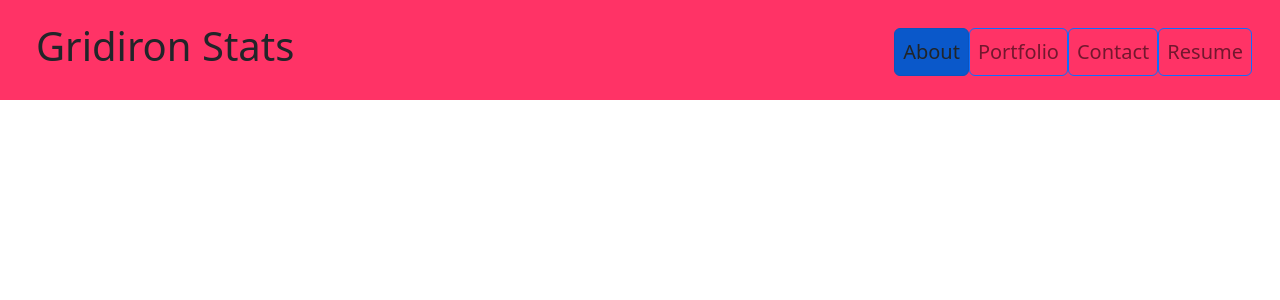
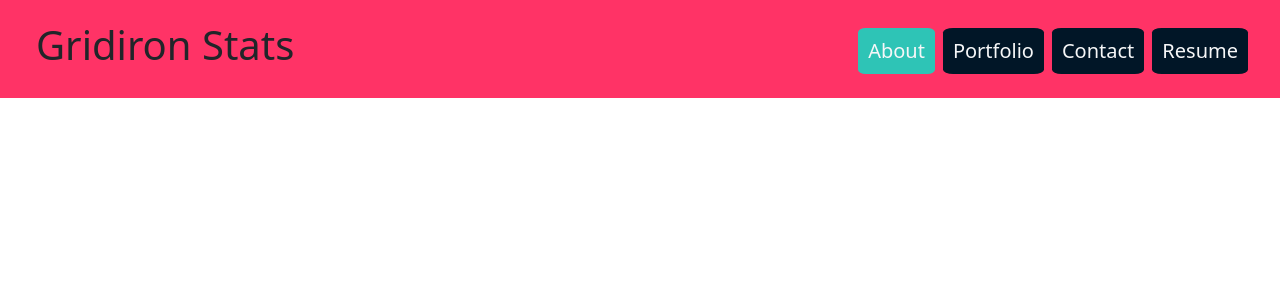
Before and after one commit to keysbhag/Gridiron-Stats, a React (Create React App) app in the folder gridiron-stats/: page / in a window 1280 px wide. Shown: the top 300 px of the page. Built offline with nearby package versions, Linux system fonts and the light colour scheme.

Commit message:
added stuff

```diff
--- a/gridiron-stats/src/components/Navbar.css
+++ b/gridiron-stats/src/components/Navbar.css
@@ -11,3 +11,23 @@
 .custom-bg{
     background-color: var(--red);
 }
+
+.btn-outline-custom{
+    color: var(--offWhite);
+    background-color: var(--black);
+    border-radius: 10%;
+}
+
+.btn-custom{
+    color: var(--offWhite);
+    background-color: var(--green);
+    border-radius: 10%;
+}
+
+.custom-navlink{
+    display: block;
+    padding: 8px 10px;
+    color: var(--offWhite);
+    text-decoration: none;
+    transition: color .15s ease-in-out,background-color .15s ease-in-out,border-color .15s ease-in-out;
+}
--- a/gridiron-stats/src/components/Navbar.js
+++ b/gridiron-stats/src/components/Navbar.js
@@ -6,9 +6,7 @@ function Navbar({ currentPage, handlePageChange }) {
     <nav className="navbar navbar-expand-lg custom-bg fs-5">
       <div className="container-fluid justify-content-center">
         <div className="d-flex">
-          <h1 className="mx-4">
-            Gridiron Stats
-          </h1>
+          <h1 className="mx-4">Gridiron Stats</h1>
           <button
             className="navbar-toggler mx-4"
             type="button"
@@ -26,53 +24,53 @@ function Navbar({ currentPage, handlePageChange }) {
           id="navbarNav"
         >
           <ul className="navbar-nav m-3">
-            <li className="nav-item mt-1">
+            <li className="nav-item mt-1 mx-1">
               <a
                 href="#about"
                 onClick={() => handlePageChange("About")}
                 className={
                   currentPage === "About"
-                    ? "nav-link active btn btn-primary text-reset"
-                    : "nav-link btn btn-outline-primary"
+                    ? "custom-navlink btn-custom"
+                    : "custom-navlink btn-outline-custom"
                 }
               >
                 About
               </a>
             </li>
-            <li className="nav-item mt-1">
+            <li className="nav-item mt-1 mx-1">
               <a
                 href="#portfolio"
                 onClick={() => handlePageChange("Portfolio")}
                 className={
                   currentPage === "Portfolio"
-                    ? "nav-link active btn btn-primary text-reset"
-                    : "nav-link btn btn-outline-primary"
+                    ? "custom-navlink btn-custom"
+                    : "custom-navlink btn-outline-custom"
                 }
               >
                 Portfolio
               </a>
             </li>
-            <li className="nav-item mt-1">
+            <li className="nav-item mt-1 mx-1">
               <a
                 href="#contact"
                 onClick={() => handlePageChange("Contact")}
                 className={
                   currentPage === "Contact"
-                    ? "nav-link active btn btn-primary text-reset"
-                    : "nav-link btn btn-outline-primary"
+                    ? "custom-navlink btn-custom"
+                    : "custom-navlink btn-outline-custom"
                 }
               >
                 Contact
               </a>
             </li>
-            <li className="nav-item mt-1">
+            <li className="nav-item mt-1 mx-1">
               <a
                 href="#resume"
                 onClick={() => handlePageChange("Resume")}
                 className={
                   currentPage === "Resume"
-                    ? "nav-link active btn btn-primary text-reset"
-                    : "nav-link btn btn-outline-primary"
+                    ? "custom-navlink btn-custom"
+                    : "custom-navlink btn-outline-custom text reset"
                 }
               >
                 Resume
```
